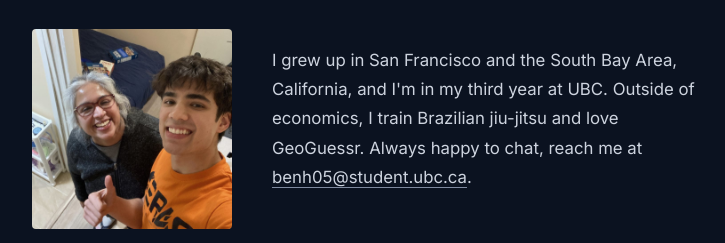
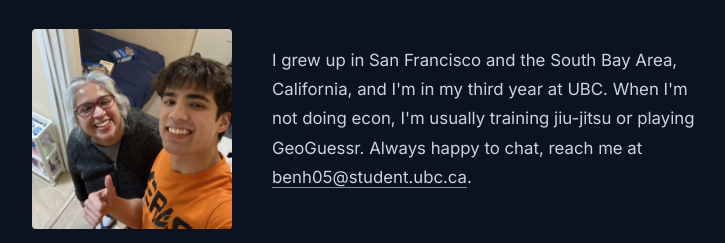
Before and after one commit to benjaminhobson/benjaminhobson.github.io, a plain HTML site: page index.html in a window 1280 px wide. Shown: the part 1952-2195 px from the top of the page, without its empty margins (272-997 px from the left). Drawn offline with Linux system fonts and the light colour scheme.

Commit message:
Reword About hobbies
Co-Authored-By: Claude Opus 5.5 <noreply@anthropic.com>
Claude-Session: https://claude.ai/code/session_016vHUDrUafLJtKf8fD53D9Y

```diff
--- a/index.html
+++ b/index.html
@@ -46,7 +46,7 @@
 <div class="about-card">
 <img class="portrait" src="profile.jpg" alt="Benjamin Hobson" width="200" height="200" loading="lazy">
 <div>
-<p>I grew up in San Francisco and the South Bay Area, California, and I'm in my third year at UBC. Outside of economics, I train Brazilian jiu-jitsu and love GeoGuessr. Always happy to chat, reach me at <a href="mailto:benh05@student.ubc.ca">benh05@student.ubc.ca</a>.</p>
+<p>I grew up in San Francisco and the South Bay Area, California, and I'm in my third year at UBC. When I'm not doing econ, I'm usually training jiu-jitsu or playing GeoGuessr. Always happy to chat, reach me at <a href="mailto:benh05@student.ubc.ca">benh05@student.ubc.ca</a>.</p>
 </div>
 </div>
 </div></main>
```
